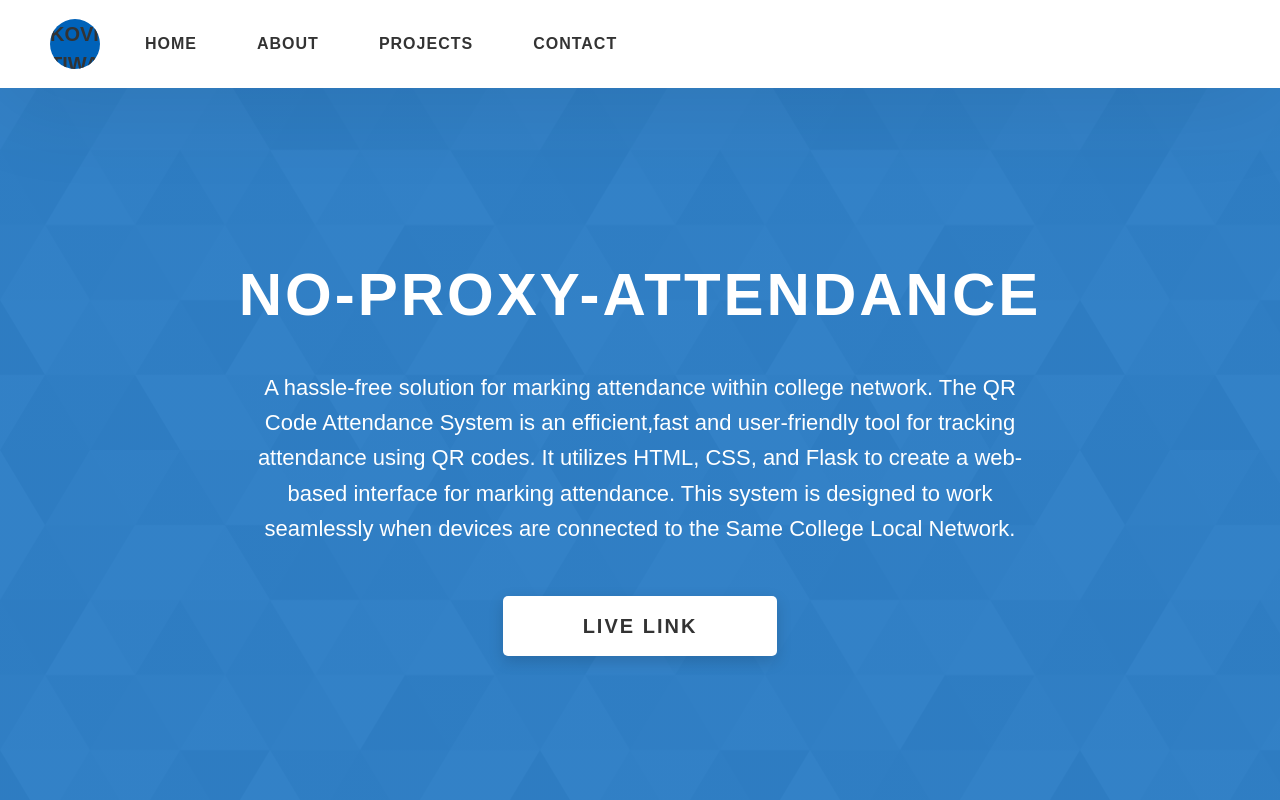
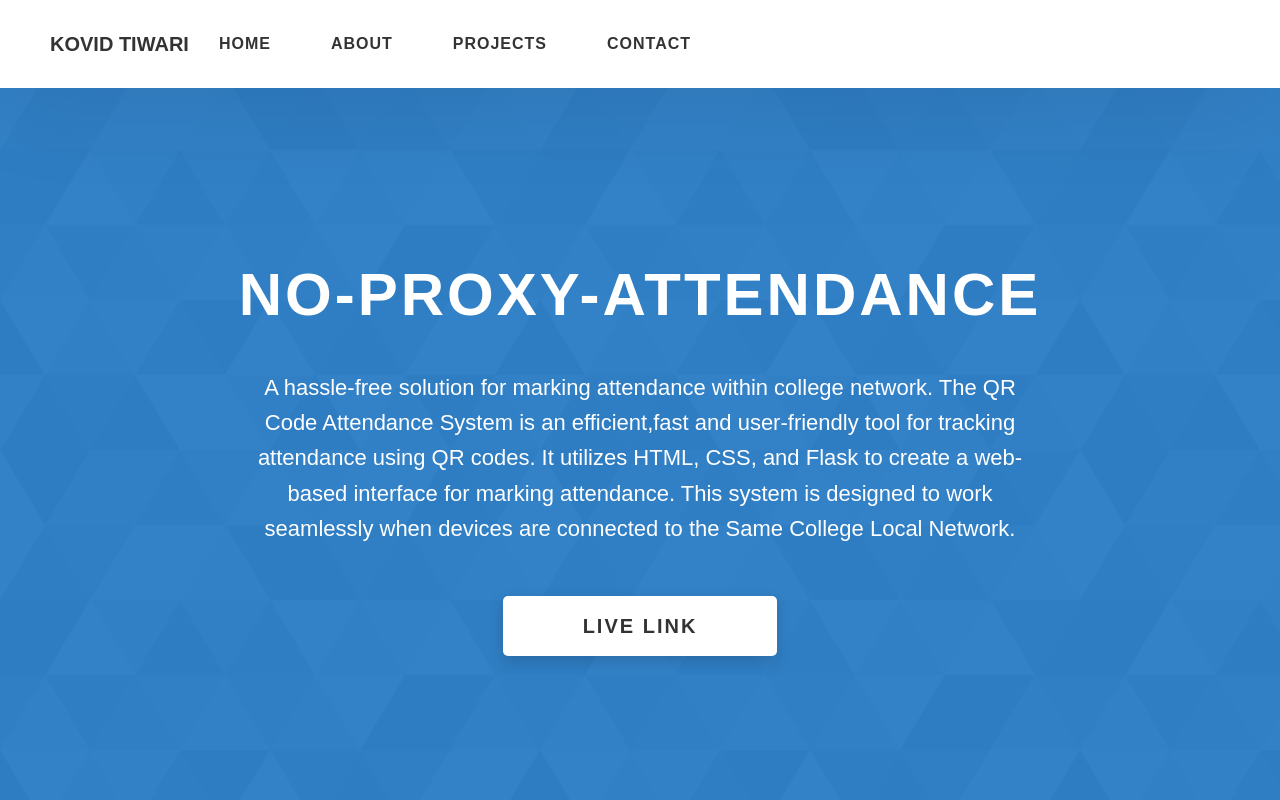
Before and after one commit to K-O-V-I-D/Portfolio, a website: page project-2.html in a window 1280 px wide. Shown: the top 800 px of the page. Drawn offline with Linux system fonts and the light colour scheme.

Commit message:
Update project-2.html

```diff
--- a/project-2.html
+++ b/project-2.html
@@ -20,9 +20,7 @@
     <header class="header">
       <div class="header__content">
         <div class="header__logo-container">
-          <div class="header__logo-img-cont">
             <h1>KOVID TIWARI</h1>
-          </div>
         <div class="header__main">
           <ul class="header__links">
             <li class="header__link-wrapper">
```
